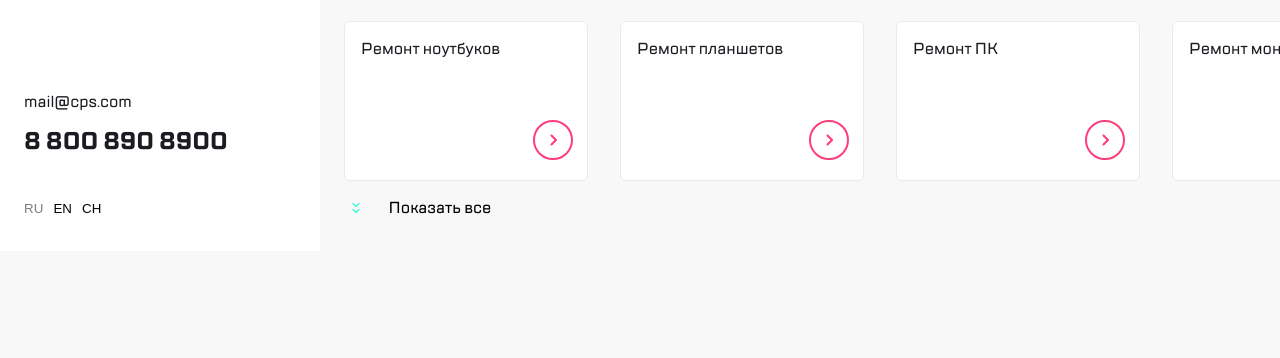
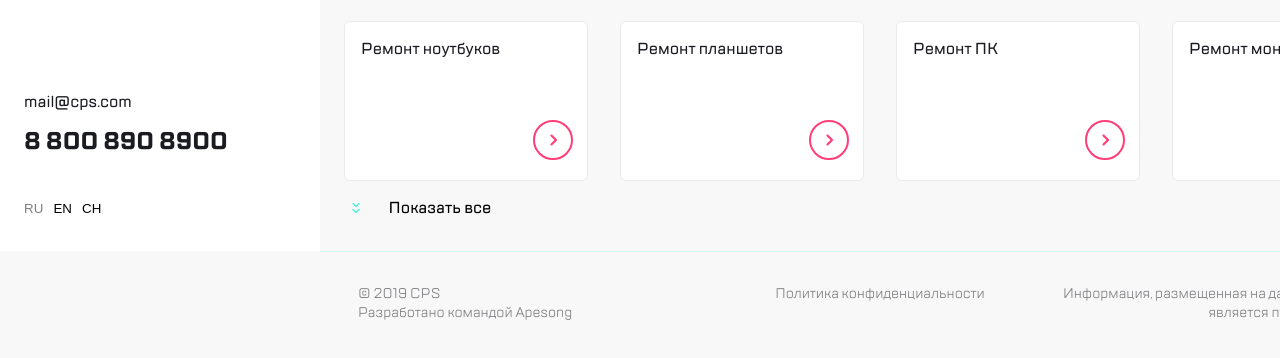
Before and after one commit to Vital99878/task-block-1.3, a plain HTML site: page index.html in a window 1280 px wide. Shown: the part 865-1223 px from the top of the page. Before the commit the page ends 1146 px from the top, so only its background shows below. Drawn offline with nearby package versions, Linux system fonts and the light colour scheme.

Commit message:
footer is done

```diff
--- a/css/style.css
+++ b/css/style.css
@@ -559,3 +559,36 @@ body {
   .tabs {
     flex-wrap: wrap;
     overflow-x: visible; } }
+
+.footer {
+  display: grid;
+  grid-template-columns: repeat(3, 1fr);
+  border-top: 1px solid #D9FFF5; }
+  .footer__content {
+    font-size: 14px;
+    color: #7E7E82;
+    padding: 0 6px; }
+    .footer__content--align-left {
+      text-align: left; }
+    .footer__content--align-center {
+      text-align: center; }
+    .footer__content--align-right {
+      text-align: right; }
+  @media (max-width: 600px) {
+    .footer {
+      grid-template-columns: 1fr;
+      grid-template-rows: repeat(3, 1fr);
+      padding: 16px; }
+      .footer .footer__content:not(:last-child) {
+        margin-bottom: 16px; }
+      .footer .footer__content--align-left, .footer .footer__content--align-center, .footer .footer__content--align-right {
+        text-align: center; } }
+  @media (max-width: 768px) {
+    .footer {
+      padding: 24px; } }
+  @media (min-width: 769px) {
+    .footer {
+      padding: 32px; } }
+  @media (min-width: 1120px) {
+    .footer {
+      grid-column: 2/ -1; } }
--- a/index.html
+++ b/index.html
@@ -11,9 +11,7 @@
     <meta name="keywords" content="task, practice, block-1.3">
     <meta name="description" content="Верстка по шаблону">
 </head>
-
 <body>
-
 
 <article class="modal-menu">
 
@@ -154,7 +152,13 @@
     </section>
 </main>
 
-
+<footer class="footer">
+    <p class="footer__content footer__content--align-left">© 2019 CPS<br>
+        Разработано командой Apesong</p>
+    <p class="footer__content footer__content--align-center">Политика конфиденциальности</p>
+    <p class="footer__content footer__content--align-right">Информация, размещенная на данной странице, не является
+        публичной офертой</p>
+</footer>
 <script src="https://unpkg.com/swiper/swiper-bundle.js"></script>
 <script src="js/brands.js"></script>
 <script src="js/menu.js"></script>
--- a/sass/abstracts/_variables.scss
+++ b/sass/abstracts/_variables.scss
@@ -13,6 +13,10 @@ $color-secondary-dark: #ff7730;
 $color-text-header: black;
 $color-text-content: #1B1C21;
 $color-text-tab: #7E7E82;
+
+
+$border-top: #D9FFF5;
+
 
 $color-tertiary-light: #2998ff;
 $color-tertiary-dark: #5643fa;
--- /dev/null
+++ b/sass/components/_footer.scss
@@ -0,0 +1,47 @@
+@import "../abstracts/variables";
+
+.footer {
+    display: grid;
+    grid-template-columns: repeat(3, 1fr);
+    border-top: 1px solid $border-top;
+
+    &__content {
+        font-size: 14px;
+        color: $color-text-tab;
+        padding: 0 6px;
+
+        &--align-left {
+            text-align: left;
+        }
+
+        &--align-center {
+            text-align: center;
+        }
+
+        &--align-right {
+            text-align: right;
+        }
+    }
+
+    @media (max-width: 600px) {
+        grid-template-columns: 1fr;
+        grid-template-rows: repeat(3, 1fr);
+        padding: 16px;
+        .footer__content:not(:last-child) {
+            margin-bottom: 16px;
+        }
+        .footer__content--align-left, .footer__content--align-center, .footer__content--align-right {
+            text-align: center;
+        }
+    }
+    @media (max-width: 768px) {
+        padding: 24px;
+    }
+    @media (min-width: 769px) {
+        padding: 32px;
+    }
+    @media (min-width: 1120px) {
+        grid-column: 2/ -1;
+    }
+
+}
--- a/sass/main.scss
+++ b/sass/main.scss
@@ -174,3 +174,5 @@ body {
         overflow-x: visible;
     }
 }
+
+@import "components/footer";
```
Also changed, not shown: 1 other file.
